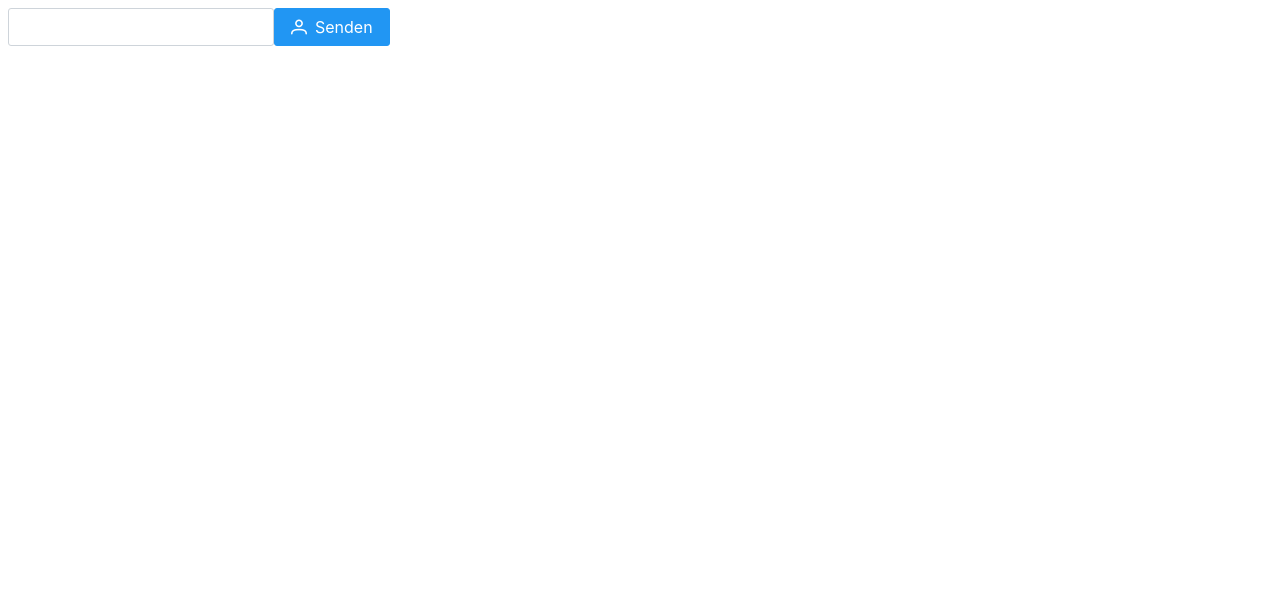
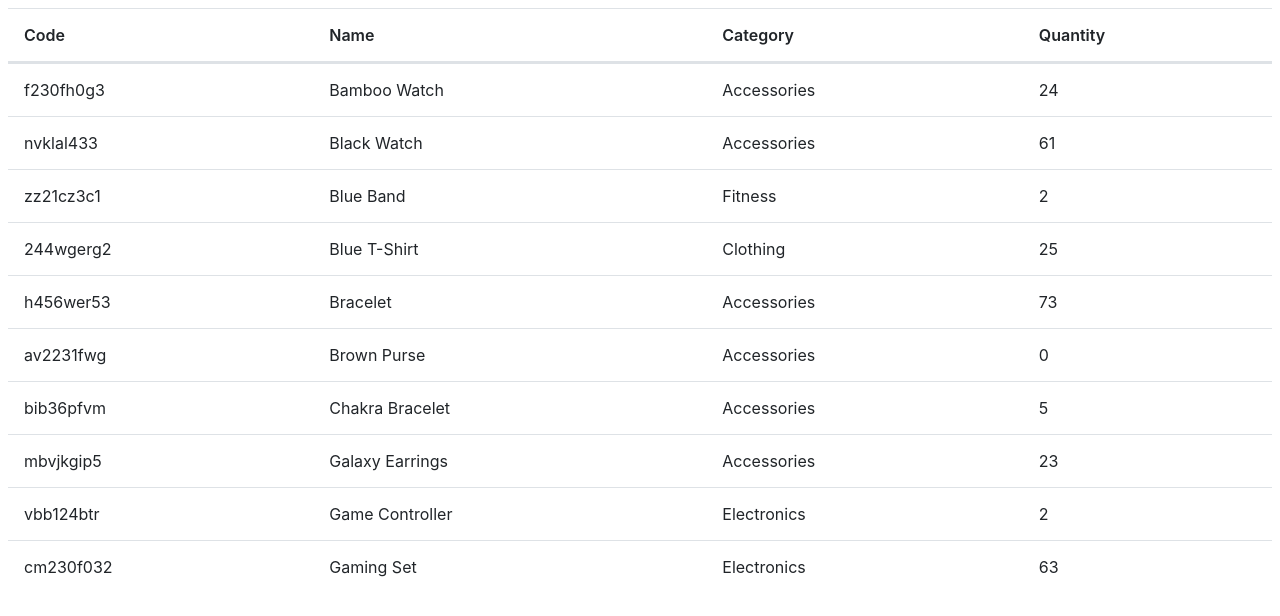
Before and after one commit to serdarayalp/my-primevue-start, a Vue app: page / in a window 1280 px wide. Shown: the top 616 px of the page. Built offline with nearby package versions, Linux system fonts and the light colour scheme; no server answers.

Commit message:
RadioButton, InputText und DataTable

```diff
--- a/package.json
+++ b/package.json
@@ -8,7 +8,10 @@
     "lint": "vue-cli-service lint"
   },
   "dependencies": {
+    "axios": "^0.21.1",
+    "bootstrap": "^4.6.0",
     "core-js": "^3.6.5",
+    "font-awesome": "^4.7.0",
     "mitt": "^2.1.0",
     "primeicons": "^4.1.0",
     "primevue": "^3.3.5",
--- /dev/null
+++ b/public/data/products-small.json
@@ -0,0 +1,124 @@
+{
+  "data": [
+    {
+      "id": "1000",
+      "code": "f230fh0g3",
+      "name": "Bamboo Watch",
+      "description": "Product Description",
+      "image": "bamboo-watch.jpg",
+      "price": 65,
+      "category": "Accessories",
+      "quantity": 24,
+      "inventoryStatus": "INSTOCK",
+      "rating": 5
+    },
+    {
+      "id": "1001",
+      "code": "nvklal433",
+      "name": "Black Watch",
+      "description": "Product Description",
+      "image": "black-watch.jpg",
+      "price": 72,
+      "category": "Accessories",
+      "quantity": 61,
+      "inventoryStatus": "INSTOCK",
+      "rating": 4
+    },
+    {
+      "id": "1002",
+      "code": "zz21cz3c1",
+      "name": "Blue Band",
+      "description": "Product Description",
+      "image": "blue-band.jpg",
+      "price": 79,
+      "category": "Fitness",
+      "quantity": 2,
+      "inventoryStatus": "LOWSTOCK",
+      "rating": 3
+    },
+    {
+      "id": "1003",
+      "code": "244wgerg2",
+      "name": "Blue T-Shirt",
+      "description": "Product Description",
+      "image": "blue-t-shirt.jpg",
+      "price": 29,
+      "category": "Clothing",
+      "quantity": 25,
+      "inventoryStatus": "INSTOCK",
+      "rating": 5
+    },
+    {
+      "id": "1004",
+      "code": "h456wer53",
+      "name": "Bracelet",
+      "description": "Product Description",
+      "image": "bracelet.jpg",
+      "price": 15,
+      "category": "Accessories",
+      "quantity": 73,
+      "inventoryStatus": "INSTOCK",
+      "rating": 4
+    },
+    {
+      "id": "1005",
+      "code": "av2231fwg",
+      "name": "Brown Purse",
+      "description": "Product Description",
+      "image": "brown-purse.jpg",
+      "price": 120,
+      "category": "Accessories",
+      "quantity": 0,
+      "inventoryStatus": "OUTOFSTOCK",
+      "rating": 4
+    },
+    {
+      "id": "1006",
+      "code": "bib36pfvm",
+      "name": "Chakra Bracelet",
+      "description": "Product Description",
+      "image": "chakra-bracelet.jpg",
+      "price": 32,
+      "category": "Accessories",
+      "quantity": 5,
+      "inventoryStatus": "LOWSTOCK",
+      "rating": 3
+    },
+    {
+      "id": "1007",
+      "code": "mbvjkgip5",
+      "name": "Galaxy Earrings",
+      "description": "Product Description",
+      "image": "galaxy-earrings.jpg",
+      "price": 34,
+      "category": "Accessories",
+      "quantity": 23,
+      "inventoryStatus": "INSTOCK",
+      "rating": 5
+    },
+    {
+      "id": "1008",
+      "code": "vbb124btr",
+      "name": "Game Controller",
+      "description": "Product Description",
+      "image": "game-controller.jpg",
+      "price": 99,
+      "category": "Electronics",
+      "quantity": 2,
+      "inventoryStatus": "LOWSTOCK",
+      "rating": 4
+    },
+    {
+      "id": "1009",
+      "code": "cm230f032",
+      "name": "Gaming Set",
+      "description": "Product Description",
+      "image": "gaming-set.jpg",
+      "price": 299,
+      "category": "Electronics",
+      "quantity": 63,
+      "inventoryStatus": "INSTOCK",
+      "rating": 3
+    }
+  ]
+}
--- a/src/App.vue
+++ b/src/App.vue
@@ -1,29 +1,40 @@
 <template>
   <div>
     <Toast/>
-    <InputText v-model="text"/>
-    <Button label="Senden" icon="pi pi-user" @click="send"></Button>
+<!--    <MyInputText/>-->
+<!--    <MyRadioButton/>-->
+    <MyDataTable/>
   </div>
 </template>
 
 <script>
 
+import ProductService from './service/ProductService';
+
+// import MyRadioButton from "@/components/MyRadioButton";
+// import MyInputText from "@/components/MyInputText";
+import MyDataTable from "@/components/MyDataTable";
 
 export default {
   data() {
     return {
-      text: null
+      city: null,
+      productService: null,
+      products: null
     }
   },
-  methods: {
-    send() {
-      this.$toast.add({
-        severity: 'info',
-        summary: 'Hinweis',
-        detail: this.text
-      });
-    }
-  }
+  created() {
+    this.productService = new ProductService();
+  },
+  mounted() {
+    this.productService.getProductsSmall().then(data => this.products = data);
+  },
+  components: {
+    // MyRadioButton,
+    // MyInputText,
+    MyDataTable
+  },
+  methods: {}
 }
 
 </script>
--- /dev/null
+++ b/src/components/MyDataTable.vue
@@ -0,0 +1,156 @@
+<template>
+  <div>
+    <DataTable :value="products">
+      <Column field="code" header="Code"></Column>
+      <Column field="name" header="Name"></Column>
+      <Column field="category" header="Category"></Column>
+      <Column field="quantity" header="Quantity"></Column>
+    </DataTable>
+  </div>
+</template>
+
+<script>
+
+import ProductService from '../service/ProductService';
+
+export default {
+  data() {
+    return {
+      products: [
+        {
+          "id": "1000",
+          "code": "f230fh0g3",
+          "name": "Bamboo Watch",
+          "description": "Product Description",
+          "image": "bamboo-watch.jpg",
+          "price": 65,
+          "category": "Accessories",
+          "quantity": 24,
+          "inventoryStatus": "INSTOCK",
+          "rating": 5
+        },
+        {
+          "id": "1001",
+          "code": "nvklal433",
+          "name": "Black Watch",
+          "description": "Product Description",
+          "image": "black-watch.jpg",
+          "price": 72,
+          "category": "Accessories",
+          "quantity": 61,
+          "inventoryStatus": "INSTOCK",
+          "rating": 4
+        },
+        {
+          "id": "1002",
+          "code": "zz21cz3c1",
+          "name": "Blue Band",
+          "description": "Product Description",
+          "image": "blue-band.jpg",
+          "price": 79,
+          "category": "Fitness",
+          "quantity": 2,
+          "inventoryStatus": "LOWSTOCK",
+          "rating": 3
+        },
+        {
+          "id": "1003",
+          "code": "244wgerg2",
+          "name": "Blue T-Shirt",
+          "description": "Product Description",
+          "image": "blue-t-shirt.jpg",
+          "price": 29,
+          "category": "Clothing",
+          "quantity": 25,
+          "inventoryStatus": "INSTOCK",
+          "rating": 5
+        },
+        {
+          "id": "1004",
+          "code": "h456wer53",
+          "name": "Bracelet",
+          "description": "Product Description",
+          "image": "bracelet.jpg",
+          "price": 15,
+          "category": "Accessories",
+          "quantity": 73,
+          "inventoryStatus": "INSTOCK",
+          "rating": 4
+        },
+        {
+          "id": "1005",
+          "code": "av2231fwg",
+          "name": "Brown Purse",
+          "description": "Product Description",
+          "image": "brown-purse.jpg",
+          "price": 120,
+          "category": "Accessories",
+          "quantity": 0,
+          "inventoryStatus": "OUTOFSTOCK",
+          "rating": 4
+        },
+        {
+          "id": "1006",
+          "code": "bib36pfvm",
+          "name": "Chakra Bracelet",
+          "description": "Product Description",
+          "image": "chakra-bracelet.jpg",
+          "price": 32,
+          "category": "Accessories",
+          "quantity": 5,
+          "inventoryStatus": "LOWSTOCK",
+          "rating": 3
+        },
+        {
+          "id": "1007",
+          "code": "mbvjkgip5",
+          "name": "Galaxy Earrings",
+          "description": "Product Description",
+          "image": "galaxy-earrings.jpg",
+          "price": 34,
+          "category": "Accessories",
+          "quantity": 23,
+          "inventoryStatus": "INSTOCK",
+          "rating": 5
+        },
+        {
+          "id": "1008",
+          "code": "vbb124btr",
+          "name": "Game Controller",
+          "description": "Product Description",
+          "image": "game-controller.jpg",
+          "price": 99,
+          "category": "Electronics",
+          "quantity": 2,
+          "inventoryStatus": "LOWSTOCK",
+          "rating": 4
+        },
+        {
+          "id": "1009",
+          "code": "cm230f032",
+          "name": "Gaming Set",
+          "description": "Product Description",
+          "image": "gaming-set.jpg",
+          "price": 299,
+          "category": "Electronics",
+          "quantity": 63,
+          "inventoryStatus": "INSTOCK",
+          "rating": 3
+        }
+      ],
+    }
+  },
+  productService: null,
+  created() {
+    this.productService = new ProductService();
+  },
+  mounted() {
+    this.productService.getProductsSmall().then(data => this.products = data);
+  }
+}
+
+</script>
+
+<style>
+
+</style>
--- /dev/null
+++ b/src/components/MyInputText.vue
@@ -0,0 +1,31 @@
+<template>
+  <div>
+    <InputText v-model="text"/>
+    <Button label="Senden" icon="pi pi-user" @click="send"></Button>
+  </div>
+</template>
+
+<script>
+
+export default {
+  data() {
+    return {
+      text: null
+    }
+  },
+  methods: {
+    send() {
+      this.$toast.add({
+        severity: 'info',
+        summary: 'Hinweis',
+        detail: this.text
+      });
+    }
+  }
+}
+
+</script>
+
+<style>
+
+</style>
--- /dev/null
+++ b/src/components/MyRadioButton.vue
@@ -0,0 +1,37 @@
+<template>
+
+  <div v-for="category of categories" :key="category.key" class="p-field-radiobutton">
+    <RadioButton :id="category.key"
+                 name="category"
+                 :value="category"
+                 v-model="selectedCategory"
+                 :disabled="category.key === 'R'"/>
+    <label :for="category.key">{{ category.name }}</label>
+  </div>
+
+</template>
+
+<script>
+
+export default {
+  data() {
+    return {
+      categories: [
+        {name: 'Accounting', key: 'A'},
+        {name: 'Marketing', key: 'M'},
+        {name: 'Production', key: 'P'},
+        {name: 'Research', key: 'R'}
+      ],
+      selectedCategory: null,
+    }
+  },
+  created() {
+    this.selectedCategory = this.categories[1];
+  }
+}
+
+</script>
+
+<style>
+
+</style>
--- /dev/null
+++ b/src/service/ProductService.js
@@ -0,0 +1,18 @@
+import axios from 'axios';
+import data from '../../public/data/products-small.json';
+
+
+export default class ProductService {
+
+    getProductsSmall() {
+        return axios.get(data).then(res => res.config.url.data);
+    }
+
+    getProducts() {
+        return axios.get(data).then(res => res.config.url.data);
+    }
+
+    getProductsWithOrdersSmall() {
+        return axios.get(data).then(res => res.config.url.data);
+    }
+}
```
Also changed, not shown: src/main.js (+19 -9 lines), 1 other file (tests, documents, lock files or other folders).
